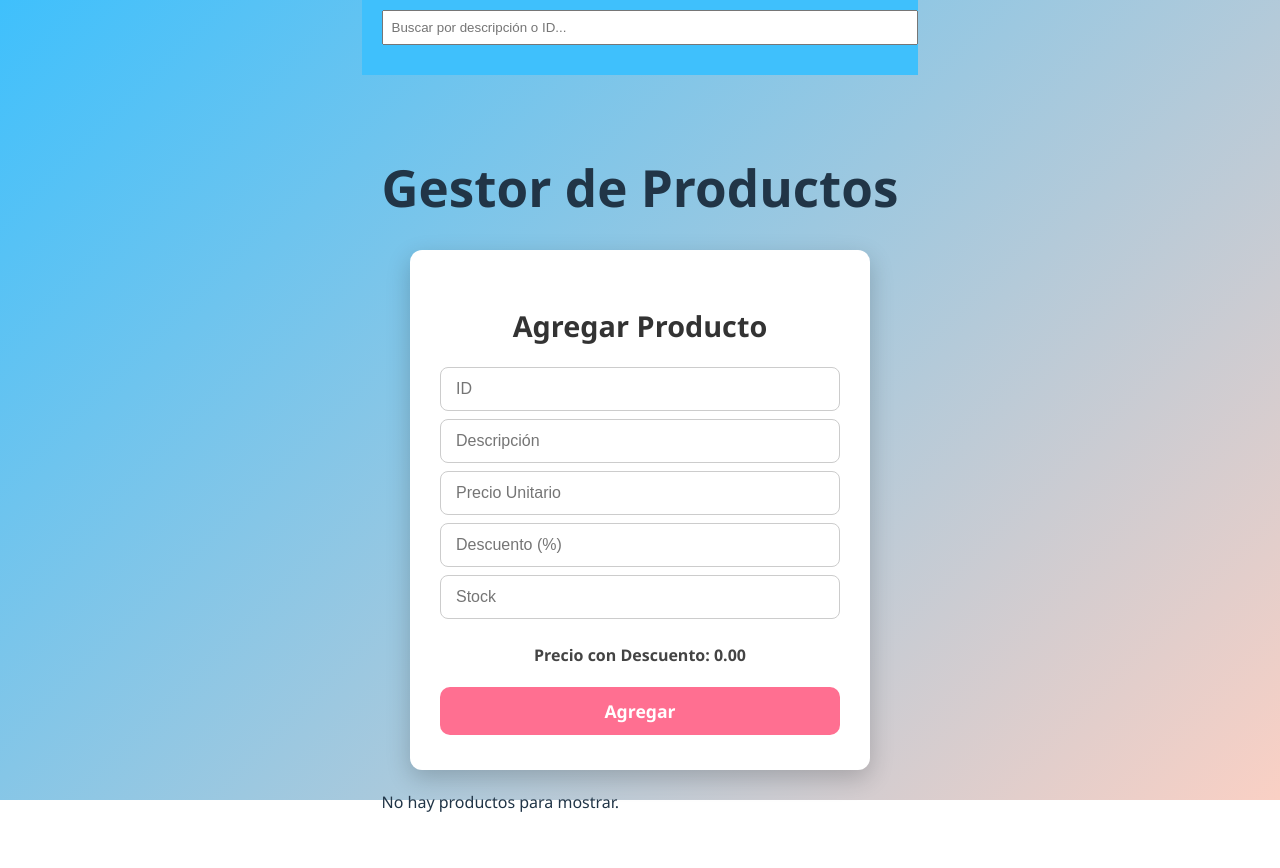
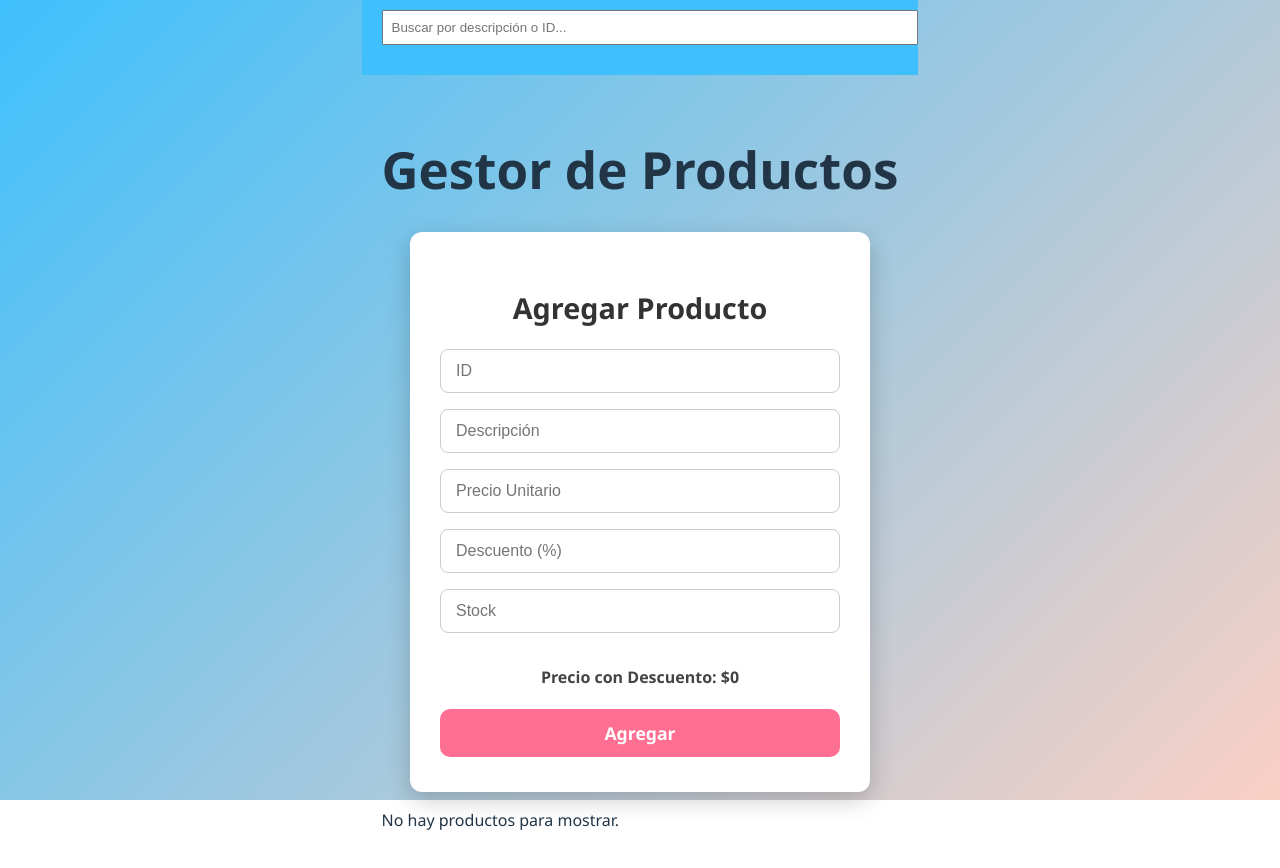
Before and after one commit to siomaraven/pv_tp4_grupo17, a React (Vite) app: page / in a window 1280 px wide. Built offline with nearby package versions, Linux system fonts and the light colour scheme.

Commit message:
optimicé el código de ProductForm y App.jsx permitiendo que sea más corto pero aún cumpliendo con el objetivo principal

```diff
--- a/src/App.jsx
+++ b/src/App.jsx
@@ -10,17 +10,20 @@ function App() {
   const [editingProduct, setEditingProduct] = useState(null);
 
   useEffect(() => {
-    console.log('Productos actualizados:', products);
+    localStorage.setItem('productos', JSON.stringify(products));
   }, [products]);
+
+  useEffect(() => {
+    const savedProducts = JSON.parse(localStorage.getItem('productos')) || [];
+    setProducts(savedProducts);
+  }, []);
 
   const addProduct = useCallback((product) => {
     setProducts(prev => [...prev, product]);
   }, []);
 
-  const editProduct = useCallback((updatedProduct) => {
-    setProducts(prev =>
-      prev.map(p => (p.id === updatedProduct.id ? updatedProduct : p))
-    );
+const editProduct = useCallback((updatedProduct) => {
+    setProducts(prev => prev.map(p => (p.id === updatedProduct.id ? updatedProduct : p)));
     setEditingProduct(null);
   }, []);
 
@@ -28,17 +31,11 @@ function App() {
     setProducts(prev => prev.filter(p => p.id !== id));
   }, []);
 
-const filteredProducts = useMemo(() => {
-  if (!searchTerm.trim()) return products;
-
-  const term = searchTerm.toLowerCase().trim();
-
-  return products.filter(p => {
-    const descripcionMatch = p.descripcion?.toLowerCase().includes(term);
-    const idMatch = p.id.toString() === term;
-    return descripcionMatch || idMatch;
-  });
-}, [products, searchTerm]);
+  const filteredProducts = useMemo(() => {
+    if (!searchTerm.trim()) return products;
+    const term = searchTerm.toLowerCase().trim();
+    return products.filter(p => p.descripcion?.toLowerCase().includes(term) || p.id.toString() === term);
+  }, [products, searchTerm]);
 
   return (
     <>
@@ -55,6 +52,7 @@ const filteredProducts = useMemo(() => {
           editProduct={editProduct}
           editingProduct={editingProduct}
           setEditingProduct={setEditingProduct}
+          products={products}
         />
         <ProductList
           products={filteredProducts}
--- a/src/components/ProductForm.jsx
+++ b/src/components/ProductForm.jsx
@@ -1,6 +1,6 @@
 import React, { useState, useEffect } from 'react';
 
-function ProductForm({ addProduct, editProduct, editingProduct, setEditingProduct }) {
+function ProductForm({ addProduct, editProduct, editingProduct, setEditingProduct, products }) {
   const [formData, setFormData] = useState({
     id: '',
     descripcion: '',
@@ -31,20 +31,15 @@ function ProductForm({ addProduct, editProduct, editingProduct, setEditingProduc
     return (precio * (1 - desc / 100)).toFixed(2);
   };
 
-  const handleChange = (e) => {
-    const { name, value } = e.target;
-    setFormData(prev => ({ ...prev, [name]: value }));
-  };
-
   const handleSubmit = (e) => {
     e.preventDefault();
 
-    // Validar que id sea único si es nuevo producto
-    if (!editingProduct && formData.id === '') {
-      alert('El ID es obligatorio');
+    // validamos que el id exista
+    if (!editingProduct && formData.id.trim() === '') {
+      alert('El ID es obligatorio de agregar.');
       return;
     }
-
+    // validamos que no se repita
     if (!editingProduct && products.some (p => p.id === formData.id.trim())){
       alert("El ID ya existe, por favor use otro.");
       return;
@@ -65,7 +60,7 @@ function ProductForm({ addProduct, editProduct, editingProduct, setEditingProduc
     }
 
     const newProduct = {
-      id: editingProduct ? formData.id : formData.id.trim(),
+      id: formData.id.trim(),
       descripcion: formData.descripcion,
       precioUnitario: Number(formData.precioUnitario),
       descuento: Number(formData.descuento),
@@ -89,68 +84,17 @@ function ProductForm({ addProduct, editProduct, editingProduct, setEditingProduc
     });
   };
 
-  const handleCancel = () => {
-    setEditingProduct(null);
-    setFormData({
-      id: '',
-      descripcion: '',
-      precioUnitario: '',
-      descuento: '',
-      stock: ''
-    });
-  };
 
   return (
-    <form onSubmit={handleSubmit} style={{ marginBottom: '20px' }}>
+    <form onSubmit={handleSubmit}>
       <h3>{editingProduct ? 'Editar Producto' : 'Agregar Producto'}</h3>
-      <input
-        type="text"
-        name="id"
-        placeholder="ID"
-        value={formData.id}
-        onChange={handleChange}
-        disabled={editingProduct} // No cambiar el ID al editar
-        style={{ width: '100%', marginBottom: '8px' }}
-      />
-      <input
-        type="text"
-        name="descripcion"
-        placeholder="Descripción"
-        value={formData.descripcion}
-        onChange={handleChange}
-        style={{ width: '100%', marginBottom: '8px' }}
-      />
-      <input
-        type="number"
-        name="precioUnitario"
-        placeholder="Precio Unitario"
-        value={formData.precioUnitario}
-        onChange={handleChange}
-        style={{ width: '100%', marginBottom: '8px' }}
-      />
-      <input
-        type="number"
-        name="descuento"
-        placeholder="Descuento (%)"
-        value={formData.descuento}
-        onChange={handleChange}
-        style={{ width: '100%', marginBottom: '8px' }}
-      />
-      <input
-        type="number"
-        name="stock"
-        placeholder="Stock"
-        value={formData.stock}
-        onChange={handleChange}
-        style={{ width: '100%', marginBottom: '8px' }}
-      />
-      <p>Precio con Descuento: <b>{precioConDescuento()}</b></p>
+      <input type="text" name="id" placeholder="ID" value={formData.id} onChange={(e) => setFormData({ ...formData, id: e.target.value })} disabled={editingProduct} />
+      <input type="text" name="descripcion" placeholder="Descripción" value={formData.descripcion} onChange={(e) => setFormData({ ...formData, descripcion: e.target.value })} />
+      <input type="number" name="precioUnitario" placeholder="Precio Unitario" value={formData.precioUnitario} onChange={(e) => setFormData({ ...formData, precioUnitario: e.target.value })} />
+      <input type="number" name="descuento" placeholder="Descuento (%)" value={formData.descuento} onChange={(e) => setFormData({ ...formData, descuento: e.target.value })} />
+      <input type="number" name="stock" placeholder="Stock" value={formData.stock} onChange={(e) => setFormData({ ...formData, stock: e.target.value })} />
+      <p>Precio con Descuento: <b>${formData.precioUnitario * (1 - formData.descuento / 100)}</b></p>
       <button type="submit">{editingProduct ? 'Guardar Cambios' : 'Agregar'}</button>
-      {editingProduct && (
-        <button type="button" onClick={handleCancel} style={{ marginLeft: '10px' }}>
-          Cancelar
-        </button>
-      )}
     </form>
   );
 }
```
